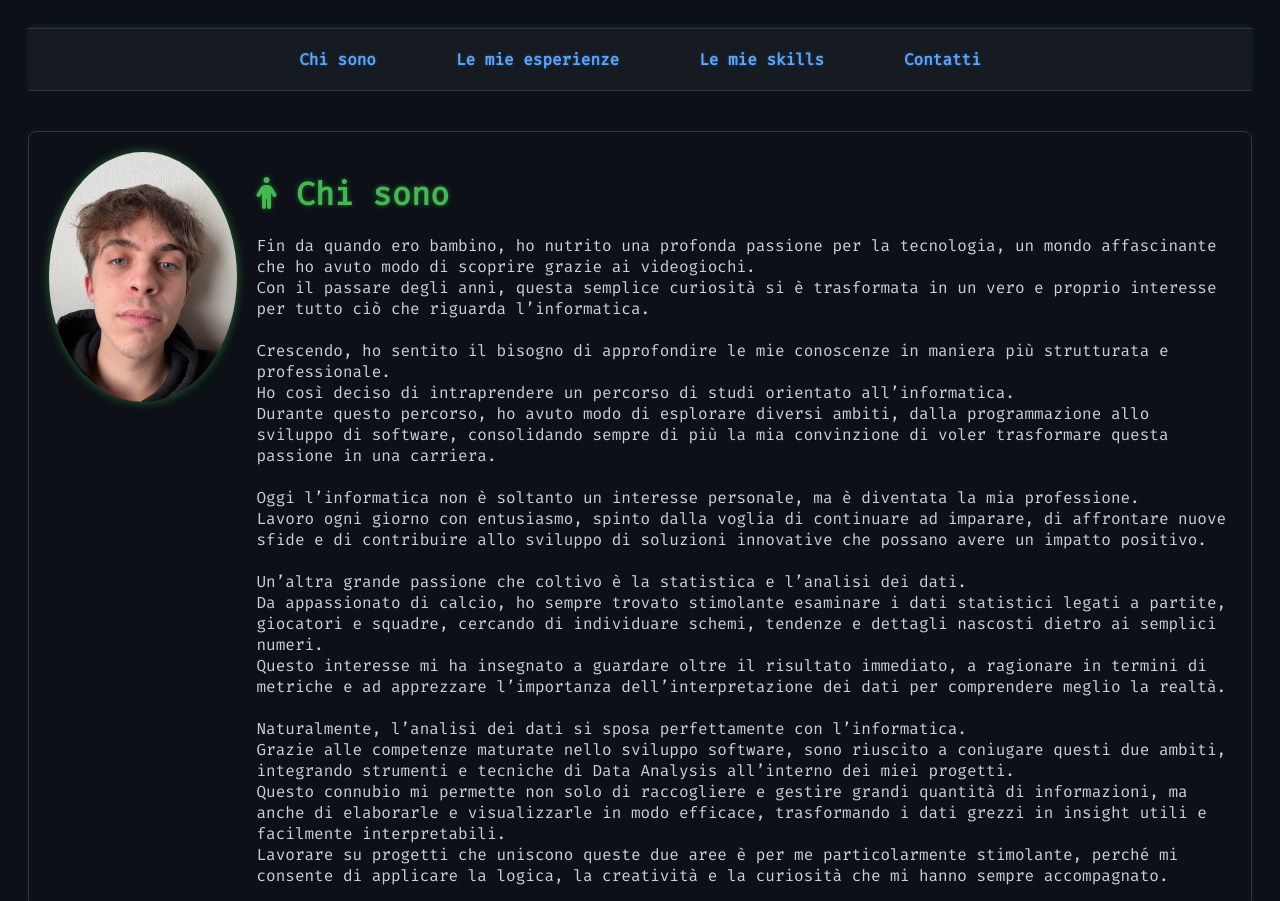
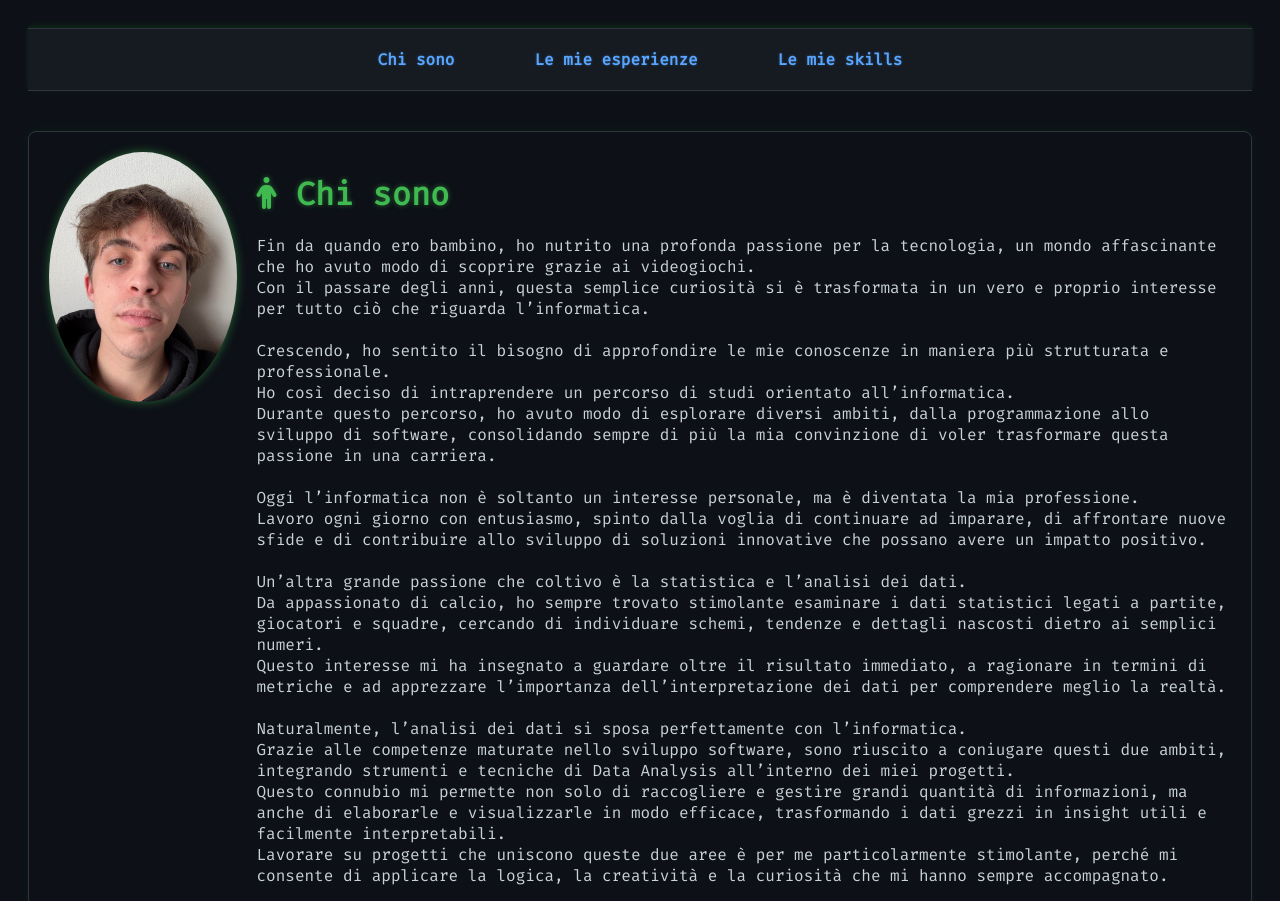
Before and after one commit to AndreaViccariotto/Andrea-Viccariotto, a plain HTML site: page index.html in a window 1280 px wide. Shown: the top 901 px of the page. Drawn offline with Linux system fonts and the light colour scheme.

Commit message:
Rimossa la categoria contatti, da aggiungere successivamente

```diff
--- a/index.html
+++ b/index.html
@@ -19,10 +19,6 @@
 
         <div class="col">
             <a href="#skills">Le mie skills</a>
-        </div>
-
-        <div class="col">
-            <a href="#contacts">Contatti</a>
         </div>
     </div>
 
@@ -124,14 +120,6 @@
                 </ul>
             </div>
         </div>
-
-
-
-
-
-        <div class="contacts">
-
-        </div>
     </div>
 </body>
 </html>
```
